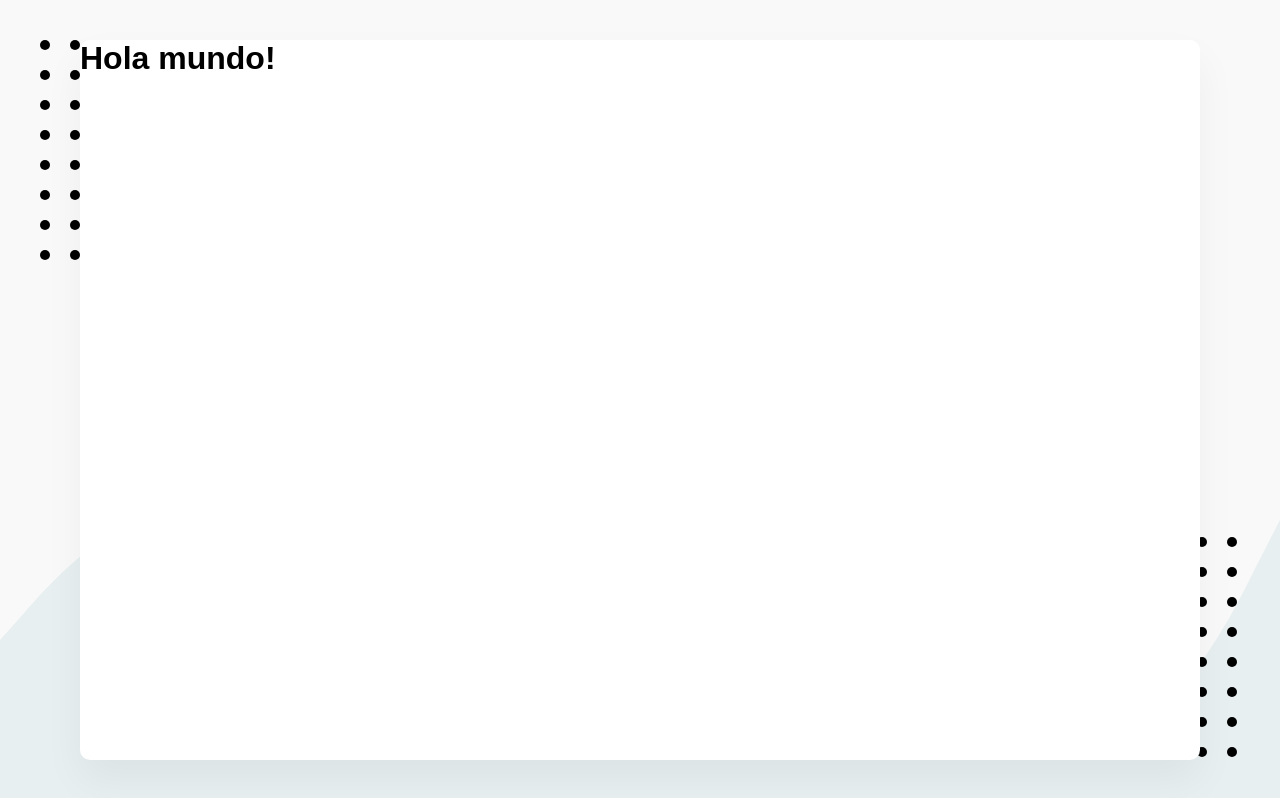
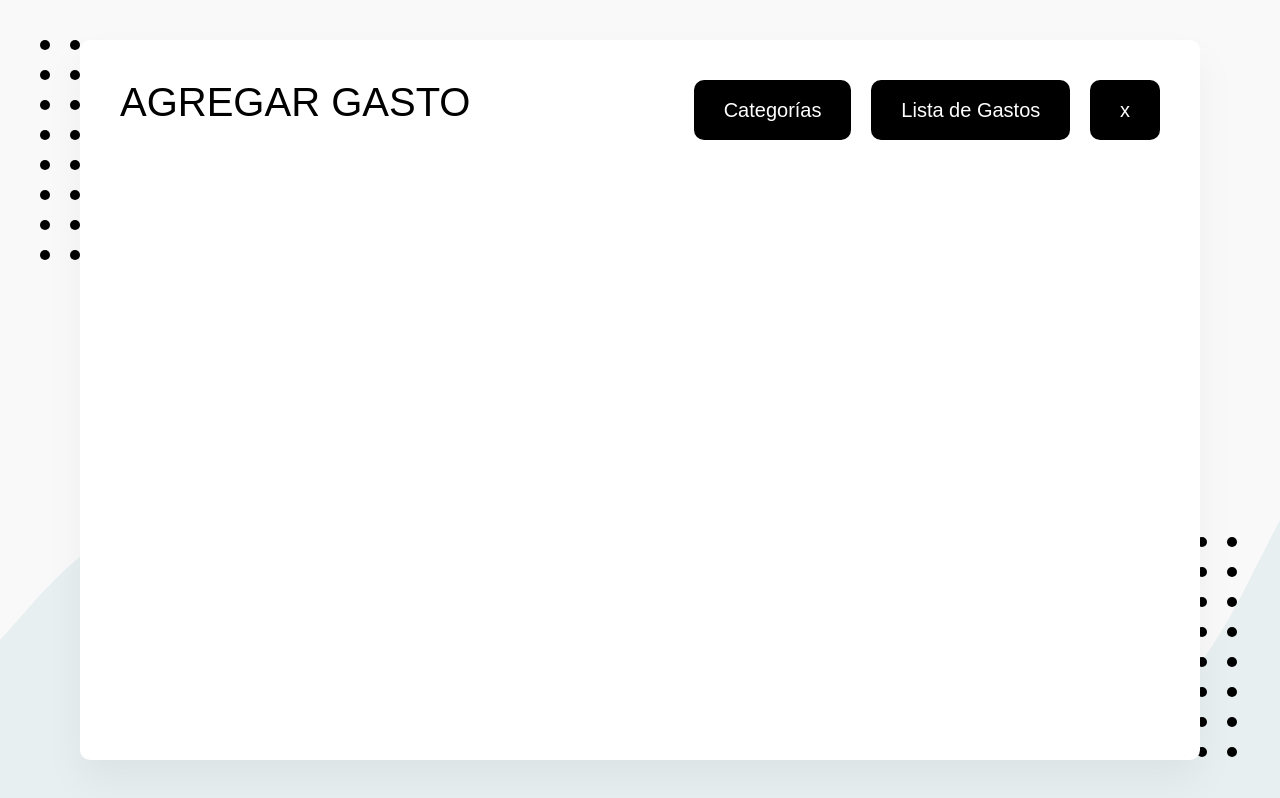
Before and after one commit to esdrasclth/AppExpenseLists, a React (Create React App) app: page / in a window 1280 px wide. Built offline with nearby package versions, Linux system fonts and the light colour scheme; what webfontloader would draw is missing.

Commit message:
creating the heading of the different sections

```diff
--- a/src/App.js
+++ b/src/App.js
@@ -1,9 +1,28 @@
 import React from 'react'
+import { Helmet } from 'react-helmet'
+
+import {Header, Titulo, ContenedorHeader, ContenedorBotones} from './elements/Header'
+import Boton from './elements/Boton'
 
 const App = () => {
   return (
-    <h1>Hola mundo!</h1>
-   );
+    <>
+      <Helmet>
+        <title>Agregar Gasto</title>
+      </Helmet>
+
+      <Header>
+        <ContenedorHeader>
+          <Titulo>Agregar Gasto</Titulo>
+          <ContenedorBotones>
+            <Boton to="/categorias">Categorías</Boton>
+            <Boton to="/lista">Lista de Gastos</Boton>
+            <Boton>x</Boton>
+          </ContenedorBotones>
+        </ContenedorHeader>
+      </Header>
+    </>
+  );
 }
 
 export default App;
--- a/src/components/EditarGasto.js
+++ b/src/components/EditarGasto.js
@@ -3,7 +3,7 @@ import React from 'react'
 const EditarGasto = () => {
     return (
         <h1>Editar Gasto</h1>
-     );
+    );
 }
 
 export default EditarGasto;
--- a/src/components/GastosPorCategoria.js
+++ b/src/components/GastosPorCategoria.js
@@ -1,9 +1,23 @@
 import React from 'react'
+import { Helmet } from 'react-helmet'
+
+import { Header, Titulo, ContenedorHeader } from '../elements/Header'
 
 const GastosPorCategoria = () => {
     return (
-        <h1>Gastos por categoria</h1>
-     );
+        <>
+            <Helmet>
+                <title>Gastos por Categoría</title>
+            </Helmet>
+
+            <Header>
+                <ContenedorHeader>
+                    <Titulo>Gastos por Categoría</Titulo>
+
+                </ContenedorHeader>
+            </Header>
+        </>
+    );
 }
 
 export default GastosPorCategoria;
--- a/src/components/InicioSesion.js
+++ b/src/components/InicioSesion.js
@@ -3,7 +3,7 @@ import React from 'react'
 const IniciSesion = () => {
     return (
         <h1>Inicio de Sesion</h1>
-     );
+    );
 }
 
 export default IniciSesion;
--- a/src/components/ListaDeGastos.js
+++ b/src/components/ListaDeGastos.js
@@ -3,7 +3,7 @@ import React from 'react'
 const ListaDeGastos = () => {
     return (
         <h1>Lista de gastos</h1>
-     );
+    );
 }
 
 export default ListaDeGastos;
--- a/src/components/RegistroUsuarios.js
+++ b/src/components/RegistroUsuarios.js
@@ -3,7 +3,7 @@ import React from 'react'
 const RegistroUsuario = () => {
     return (
         <h1>Registro Usuario</h1>
-     );
+    );
 }
 
 export default RegistroUsuario;
--- /dev/null
+++ b/src/elements/Boton.js
@@ -0,0 +1,29 @@
+import styled from 'styled-components'
+import { Link } from 'react-router-dom'
+
+const Boton = styled(Link)`
+    background: ${(props) => props.primario ? '#5B69E2' : '#000'};
+    width: ${(props) => props.conIcono ? '15.62rem' : 'auto'}; /* 250px */
+    margin-left: 1.25rem; /* 20px */
+    border: none;
+    border-radius: 0.625rem; /* 10px */
+    color: #fff;
+    font-family: 'Work Sans', sans-serif;
+    height: 3.75rem; /* 60px */
+    padding: 1.25rem 1.87rem; /* 20px 30px */
+    font-size: 1.25rem; /* 20px */
+    font-weight: 500;
+    cursor: pointer;
+    text-decoration: none;
+    display: inline-flex;
+    justify-content: space-between;
+    align-items: center;
+    outline: none;
+
+    svg {
+        height: ${(props) => props.iconoGrande ? '100%' : '0.75rem;'};  /* 12px */
+        fill: white;
+    }
+`;
+
+export default Boton;
--- /dev/null
+++ b/src/elements/Header.js
@@ -0,0 +1,50 @@
+import styled from 'styled-components'
+
+const Header = styled.div`
+    width: 100%;
+    padding: 2.5rem; /* 40px */
+    display: flex;
+    justify-content: space-between;
+    align-items: center;
+
+    @media(max-width: 60rem){ /* 950px */
+        justify-content: start;
+    }
+`;
+
+const Titulo = styled.h1`
+    font-weight: normal;
+    text-transform: uppercase;
+    font-size: 2.5rem; /* 40px */
+
+
+    @media(max-width: 60rem){ /* 950px */
+        font-size: 2rem; /* 32px */
+    }
+`;
+
+const ContenedorHeader = styled.div`
+    width: 100%;
+    display: flex;
+    justify-content: space-between;
+
+    @media(max-width: 60rem){ /* 950px */
+        display: flex;
+        flex-direction: column-reverse;
+        align-items: center;
+
+        & > div {
+            display: flex;
+            margin-bottom: 1.25rem; /* 20px */
+            justify-content: end;
+        }
+    }
+`;
+
+const ContenedorBotones = styled.div`
+    display: flex;
+    justify-content: space-between;
+    align-items: center;
+`;
+
+export { Header, Titulo, ContenedorHeader, ContenedorBotones };
```
Also changed, not shown: src/elements/Contenedor.js (line endings or trailing spaces).
